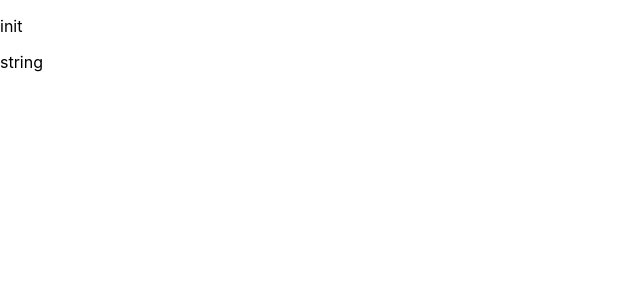
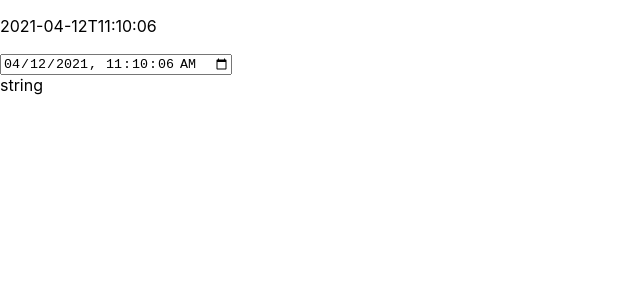
Before and after one commit to toninau/vaccine-exercise, a React (Create React App) app in the folder client/: page / in a window 1280 px wide. Shown: the top 300 px of the page, without its empty margins (0-640 px from the left). Built offline with nearby package versions, Linux system fonts and the light colour scheme.

Commit message:
added date picker component

```diff
--- a/client/package.json
+++ b/client/package.json
@@ -40,5 +40,6 @@
       "last 1 firefox version",
       "last 1 safari version"
     ]
-  }
+  },
+  "proxy": "http://localhost:3000"
 }
--- a/client/src/App.tsx
+++ b/client/src/App.tsx
@@ -1,10 +1,15 @@
-import React from 'react';
+import React, { useState } from 'react';
+
 import Orders from './components/Orders';
+import DatePicker from './components/DatePicker';
 
 const App = () => {
+  const [currentDate, setCurrentDate] = useState('2021-04-12T11:10:06');
+
   return (
     <div>
-      <p>init</p>
+      <p>{currentDate}</p>
+      <DatePicker currentDate={currentDate} setCurrentDate={setCurrentDate} />
       <Orders test={'string'} />
     </div>
   );
--- /dev/null
+++ b/client/src/components/DatePicker.tsx
@@ -0,0 +1,26 @@
+import React, { useState } from 'react';
+
+interface DatePickerProps {
+  currentDate: string;
+  setCurrentDate: (date: string) => void;
+}
+
+const DatePicker = ({ currentDate, setCurrentDate }: DatePickerProps) => {
+  const [dateInput, setDateInput] = useState(currentDate);
+
+  const dateChanger = (date: string | null) => {
+    if (date) {
+      setDateInput(date);
+    }
+  };
+
+  return (
+    <input value={dateInput}
+      type="datetime-local"
+      onChange={({ target }) => dateChanger(target.value)}
+      onBlur={() => setCurrentDate(dateInput)}
+    />
+  );
+};
+
+export default DatePicker;
```
Also changed, not shown: 1 other file (tests, documents, lock files or other folders).
